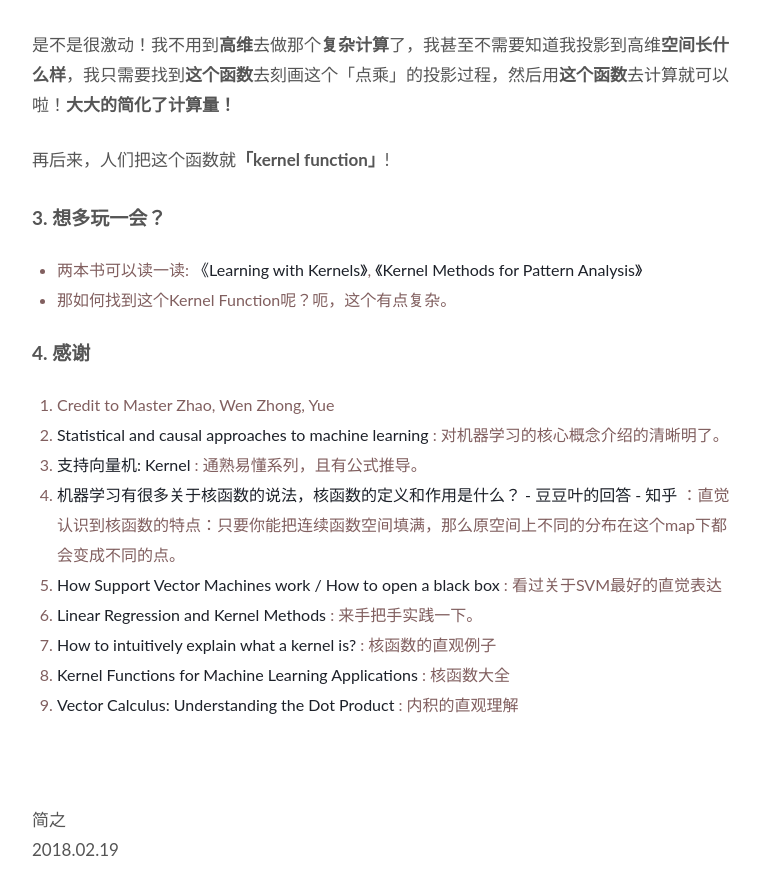
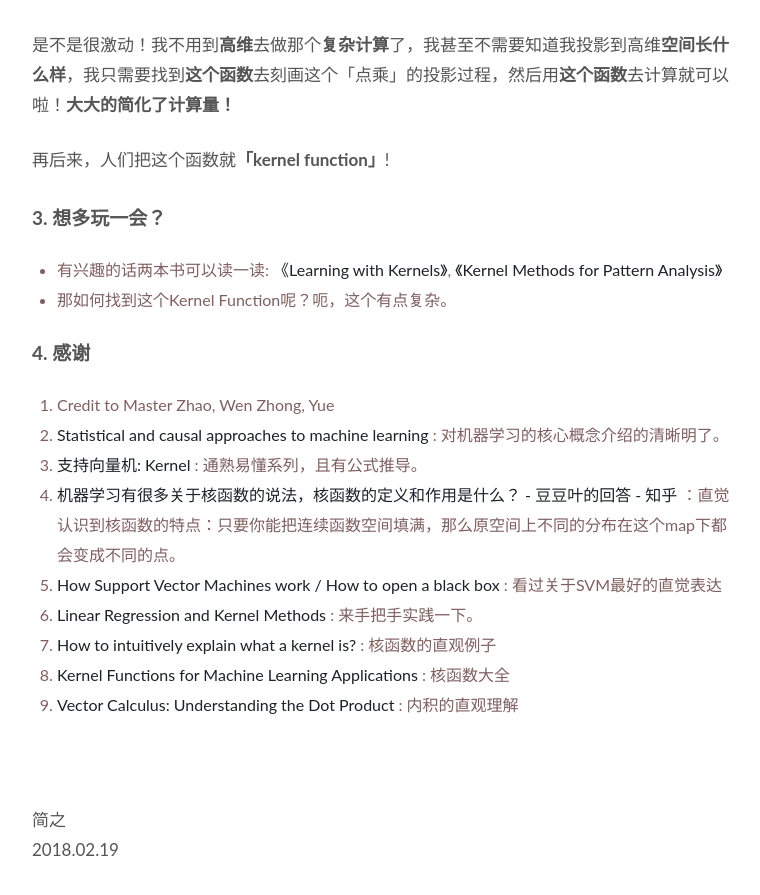
Before and after one commit to WillWang-X/willwang-x.github.io, a Jekyll site: the page built from _posts/2018-02-19-kernel-function.md, in a window 1280 px wide and 900 px high, scrolled down 3095 px. Shown: the top 895 px of the window, without its empty margins (258-1018 px from the left). Built offline with Jekyll 4.4.1, drawn with Linux system fonts in a browser that asks for light colours; some of the changed lines change nothing that is shown.

Commit message:
kernel function

```diff
--- a/_posts/2018-02-19-kernel-function.md
+++ b/_posts/2018-02-19-kernel-function.md
@@ -69,7 +69,7 @@ published: true
 
 ## 3. 想多玩一会？
 
-- 两本书可以读一读: [《Learning with Kernels》](https://book.douban.com/subject/1763633/), [《Kernel Methods for Pattern Analysis》](https://book.douban.com/subject/1789537/)
+- 有兴趣的话两本书可以读一读: [《Learning with Kernels》](https://book.douban.com/subject/1763633/), [《Kernel Methods for Pattern Analysis》](https://book.douban.com/subject/1789537/)
 - 那如何找到这个Kernel Function呢？呃，这个有点复杂。
 
 ## 4. 感谢
```
